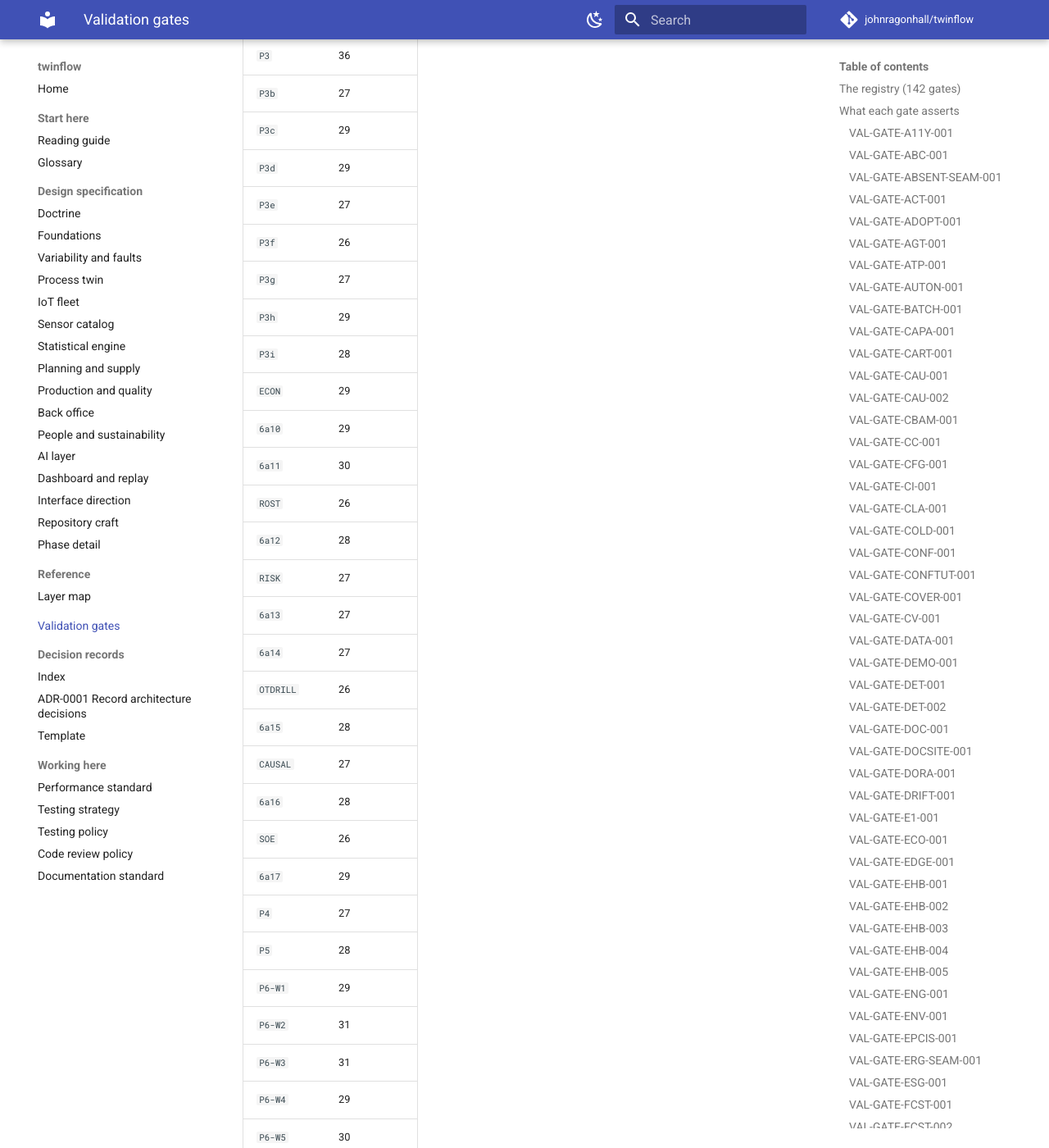
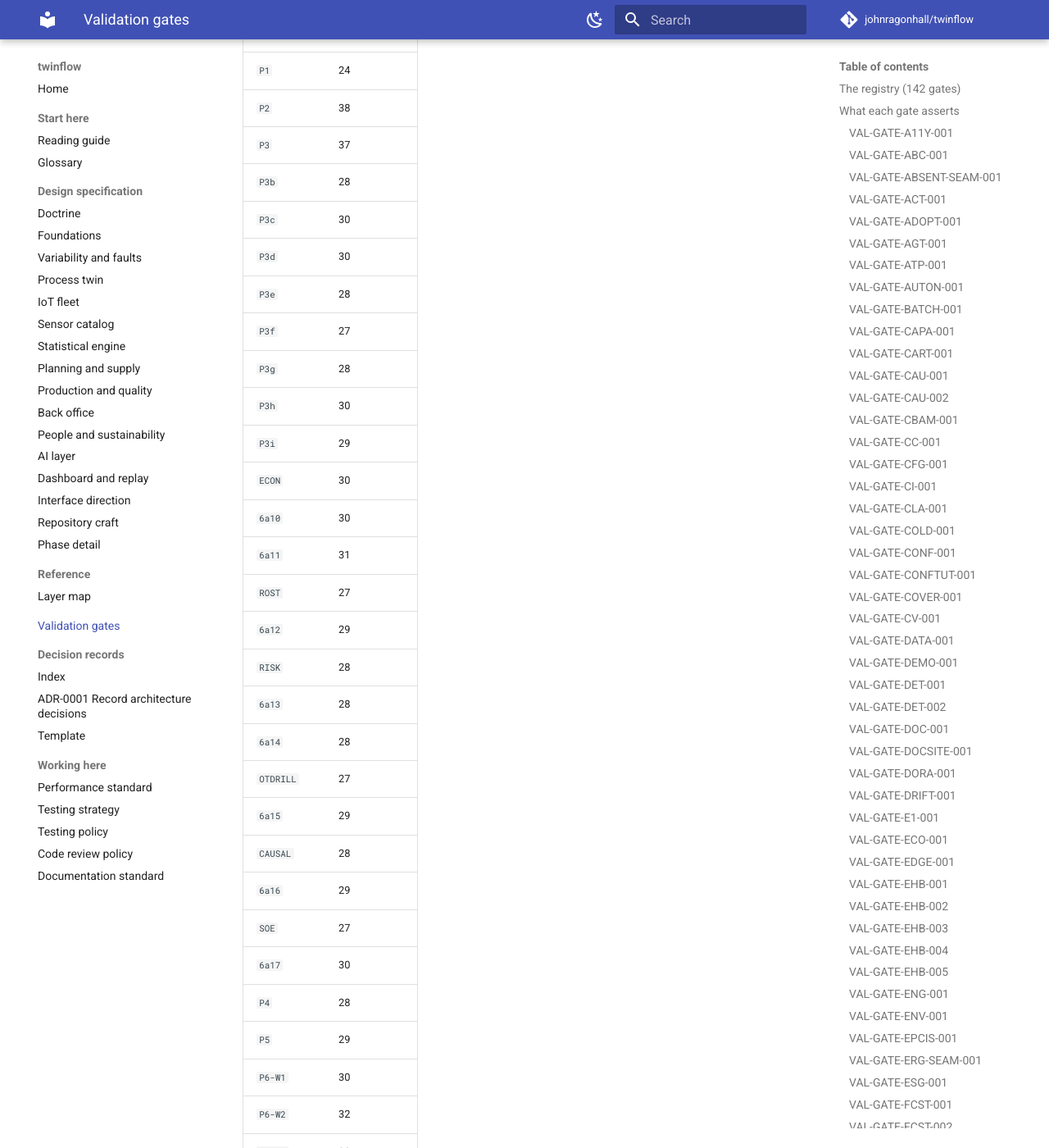
Before and after one commit to johnragonhall/twinflow, an MkDocs documentation site: the page built from docs/gates.md, in a window 1280 px wide and 1400 px high, scrolled down 37943 px. Shown: the whole window at 82% size. Built offline with MkDocs 1.6.1 and Material for MkDocs 9.7.7, drawn with Linux system fonts in a browser that asks for light colours; comment, search, counter and statistics services are not loaded; some of the changed text lies outside the part shown.

Commit message:
docs(gates): regenerate the gate document from the registry
DOCS
- docs/gates.md is what `twinflow-roadmap render` produces from gates.yaml.
  The contributor agreement and layer map gates read as implemented there, and
  the tier latency metric appears against the package that measures it.
- The file is generated, so the registry is the only place to edit. `just
  roadmap-gate` runs `render --check` and refuses a tree where the two
  disagree.

```diff
--- a/docs/gates.md
+++ b/docs/gates.md
@@ -917,35 +921,35 @@
 |-----------|----------------|
 | `P0`      | 13             |
 | `P1`      | 24             |
-| `P2`      | 37             |
-| `P3`      | 36             |
-| `P3b`     | 27             |
-| `P3c`     | 29             |
-| `P3d`     | 29             |
-| `P3e`     | 27             |
-| `P3f`     | 26             |
-| `P3g`     | 27             |
-| `P3h`     | 29             |
-| `P3i`     | 28             |
-| `ECON`    | 29             |
-| `6a10`    | 29             |
-| `6a11`    | 30             |
-| `ROST`    | 26             |
-| `6a12`    | 28             |
-| `RISK`    | 27             |
-| `6a13`    | 27             |
-| `6a14`    | 27             |
-| `OTDRILL` | 26             |
-| `6a15`    | 28             |
-| `CAUSAL`  | 27             |
-| `6a16`    | 28             |
-| `SOE`     | 26             |
-| `6a17`    | 29             |
-| `P4`      | 27             |
-| `P5`      | 28             |
-| `P6-W1`   | 29             |
-| `P6-W2`   | 31             |
-| `P6-W3`   | 31             |
-| `P6-W4`   | 29             |
-| `P6-W5`   | 30             |
-| `P6-W6`   | 27             |
+| `P2`      | 38             |
+| `P3`      | 37             |
+| `P3b`     | 28             |
+| `P3c`     | 30             |
+| `P3d`     | 30             |
+| `P3e`     | 28             |
+| `P3f`     | 27             |
+| `P3g`     | 28             |
+| `P3h`     | 30             |
+| `P3i`     | 29             |
+| `ECON`    | 30             |
+| `6a10`    | 30             |
+| `6a11`    | 31             |
+| `ROST`    | 27             |
+| `6a12`    | 29             |
+| `RISK`    | 28             |
+| `6a13`    | 28             |
+| `6a14`    | 28             |
+| `OTDRILL` | 27             |
+| `6a15`    | 29             |
+| `CAUSAL`  | 28             |
+| `6a16`    | 29             |
+| `SOE`     | 27             |
+| `6a17`    | 30             |
+| `P4`      | 28             |
+| `P5`      | 29             |
+| `P6-W1`   | 30             |
+| `P6-W2`   | 32             |
+| `P6-W3`   | 32             |
+| `P6-W4`   | 30             |
+| `P6-W5`   | 31             |
+| `P6-W6`   | 28             |
```
Also changed, not shown: other parts of docs/gates.md (+6 -2 lines).
